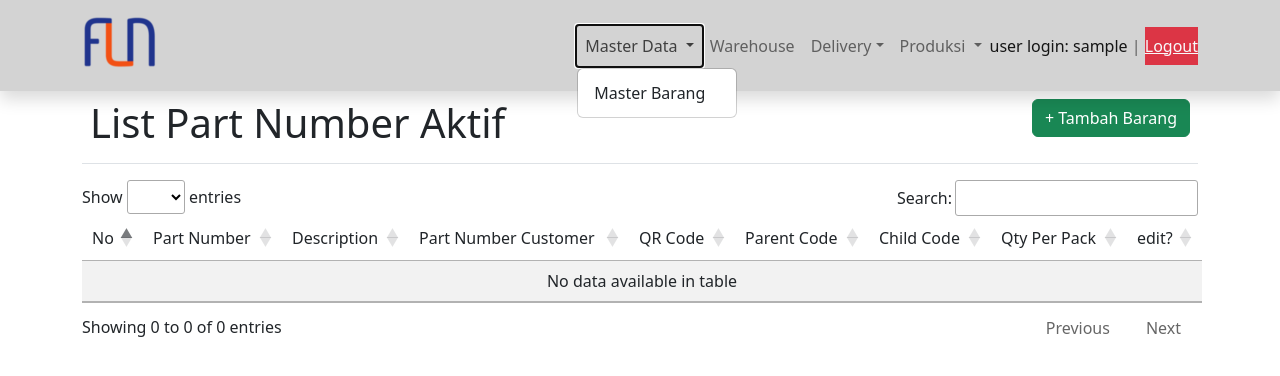
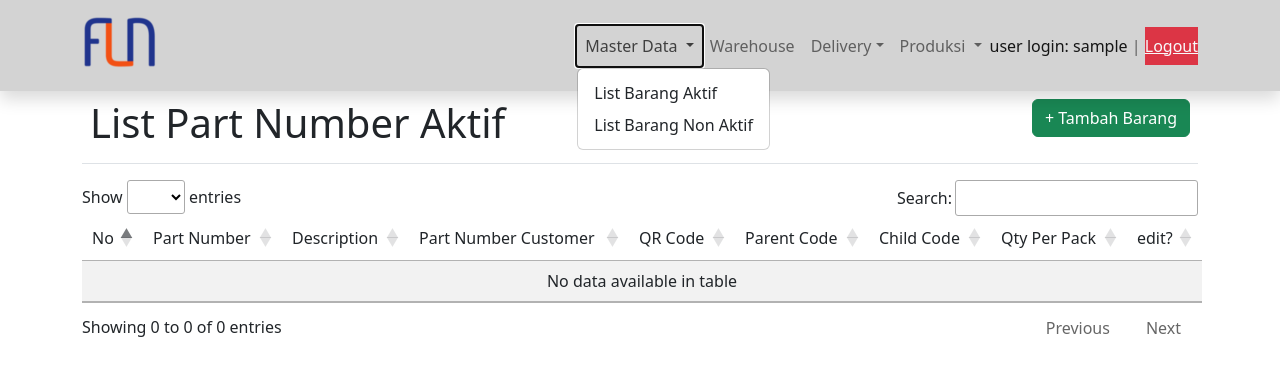
Before and after one commit to criespy/PartNumberScanner, a Django app: page /list_barang in a window 1280 px wide, after a click on "Master Data". Shown: the top 376 px of the page. Run offline with Django 3.2, Linux system fonts and the light colour scheme; the visitor is signed in with stand-in values (Sample User, id 1); data that the repository does not hold is empty; some libraries are stand-ins or nearby versions.

Commit message:
Tambahan di menu untuk barang aktif & non aktif

```diff
--- a/templates/base.html
+++ b/templates/base.html
@@ -35,7 +35,8 @@
                 Master Data
               </a>
               <ul class="dropdown-menu" aria-labelledby="navbarDropdownMenuLink">
-                <li><a class="dropdown-item" href="{% url 'list_barang' %}">Master Barang</a></li>
+                <li><a class="dropdown-item" href="{% url 'list_barang' %}">List Barang Aktif</a></li>
+                <li><a class="dropdown-item" href="{% url 'list_barang_disabled' %}">List Barang Non Aktif</a></li>
               </ul>
             </li>
             <li class="nav-item">
```
